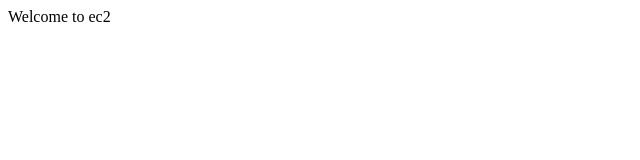
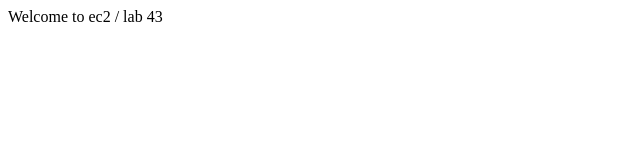
Before and after one commit to koenighotze/aws_cases, a plain HTML site: page lab43/index.html in a window 1280 px wide. Shown: the full height of the page, 0-640 px from the left. Drawn offline with Linux system fonts and the light colour scheme.

```diff
--- a/lab43/index.html
+++ b/lab43/index.html
@@ -2,6 +2,6 @@
 
 <html>
 <body>
-  Welcome to ec2
+  Welcome to ec2 / lab 43
 </body>
 </html>
```
Also changed, not shown: 3 other files.
